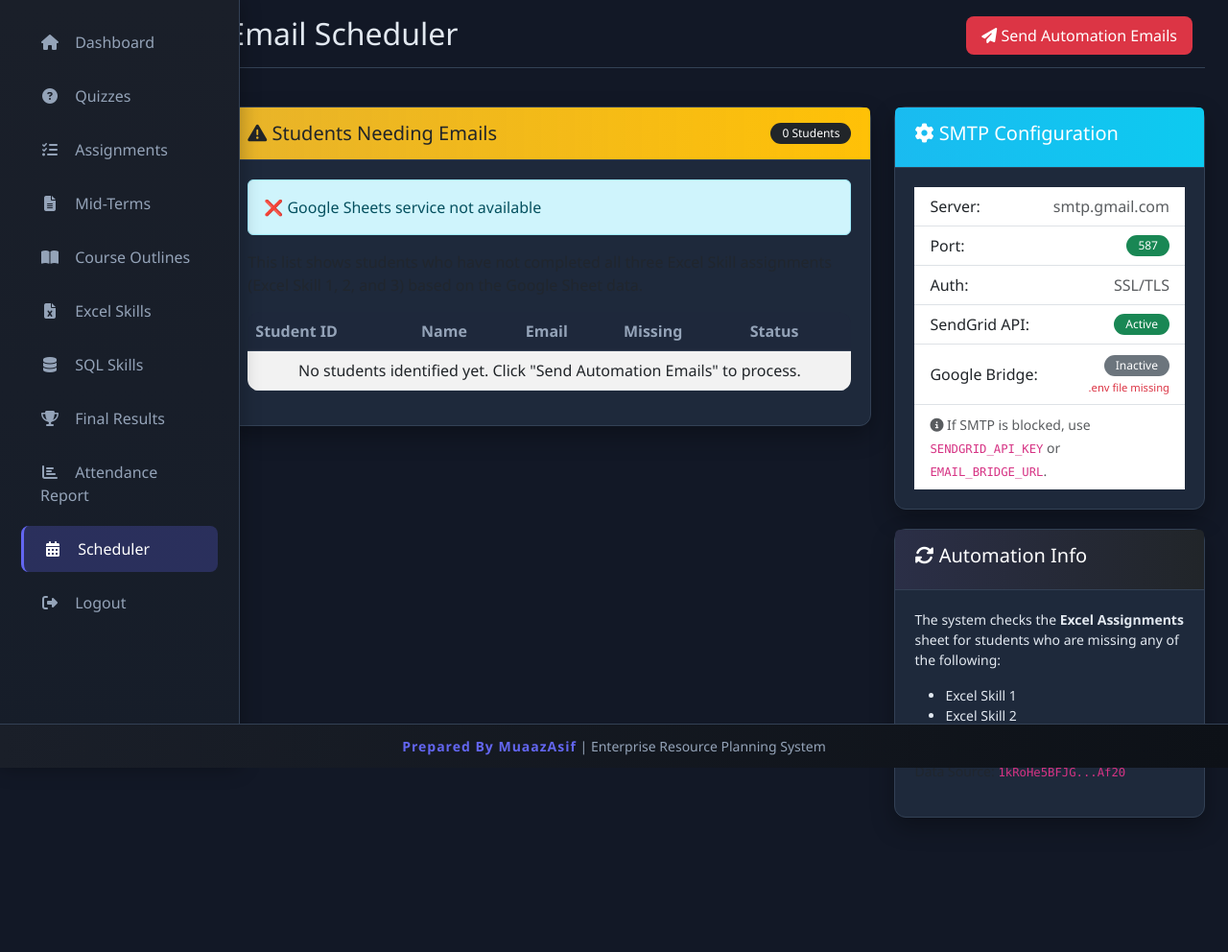
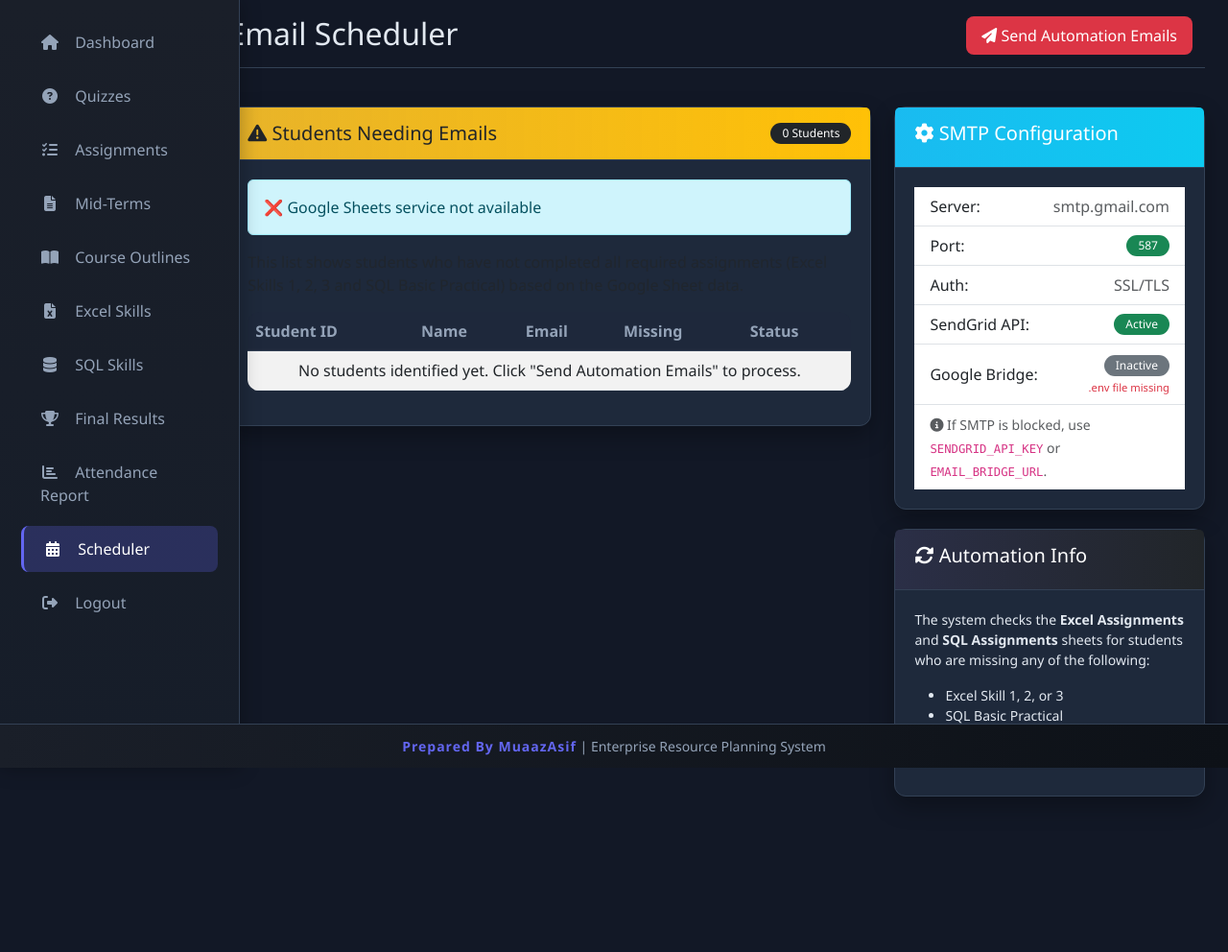
Before and after one commit to muaazasif/academic-erp-system, a Flask app: page /admin/scheduler in a window 1280 px wide. Shown: the whole page at 96% size. After the commit the page ends 830 px from the top, so only its background shows below. Run offline with Flask 3, Linux system fonts and the light colour scheme; the visitor is signed in with stand-in values (Sample User, id 1).

Commit message:
Update scheduler to include SQL assignments in student notifications

```diff
--- a/app.py
+++ b/app.py
@@ -2692,27 +2692,41 @@ def sync_sql_grade(student_id, name, assignment_title, score, percentage, submit
 
 
 def get_students_needing_email():
-    """Helper to identify students who haven't completed all Excel skills"""
+    """Helper to identify students who haven't completed all Excel and SQL skills"""
     try:
         service, sheet_id = get_sheets_service()
         if not service:
             return [], "❌ Google Sheets service not available"
 
-        # Use the configured sheet ID from environment
-        range_name = "'Excel Assignments'!A2:I"
-
-        result = service.spreadsheets().values().get(
-            spreadsheetId=sheet_id,
-            range=range_name
-        ).execute()
-
-        rows = result.get('values', [])
-        if not rows:
-            return [], "⚠️ No data found in the 'Excel Assignments' sheet"
+        # 1. Get Excel Assignments
+        excel_range = "'Excel Assignments'!A2:I"
+        try:
+            excel_result = service.spreadsheets().values().get(
+                spreadsheetId=sheet_id,
+                range=excel_range
+            ).execute()
+            excel_rows = excel_result.get('values', [])
+        except Exception as e:
+            print(f"⚠️ Could not read Excel Assignments sheet: {e}")
+            excel_rows = []
+
+        # 2. Get SQL Assignments
+        sql_range = "'SQL Assignments'!A2:I"
+        try:
+            sql_result = service.spreadsheets().values().get(
+                spreadsheetId=sheet_id,
+                range=sql_range
+            ).execute()
+            sql_rows = sql_result.get('values', [])
+        except Exception as e:
+            print(f"⚠️ Could not read SQL Assignments sheet: {e}")
+            sql_rows = []
 
         # Group rows by Student ID
         student_data = {}
-        for row in rows:
+
+        # Process Excel Rows
+        for row in excel_rows:
             if len(row) < 3:
                 continue
 
@@ -2725,25 +2739,61 @@ def get_students_needing_email():
                 student_data[sid] = {
                     'name': name,
                     'email': email,
-                    'completed_nums': set(),
+                    'excel_completed': set(),
+                    'sql_completed': False,
                     'all_assignments': []
                 }
 
             student_data[sid]['all_assignments'].append(assignment_title)
 
             if "Excel Skill 1" in assignment_title or "Excel 1" in assignment_title:
-                student_data[sid]['completed_nums'].add(1)
+                student_data[sid]['excel_completed'].add(1)
             if "Excel Skill 2" in assignment_title or "Excel 2" in assignment_title:
-                student_data[sid]['completed_nums'].add(2)
+                student_data[sid]['excel_completed'].add(2)
             if "Excel Skill 3" in assignment_title or "Excel 3" in assignment_title:
-                student_data[sid]['completed_nums'].add(3)
+                student_data[sid]['excel_completed'].add(3)
+
+        # Process SQL Rows
+        for row in sql_rows:
+            if len(row) < 3:
+                continue
+
+            sid = str(row[0]).strip()
+            name = row[1]
+            assignment_title = row[2]
+            email = row[8] if len(row) > 8 else ""
+
+            if sid not in student_data:
+                student_data[sid] = {
+                    'name': name,
+                    'email': email,
+                    'excel_completed': set(),
+                    'sql_completed': False,
+                    'all_assignments': []
+                }
+
+            # Update email if missing and found in SQL sheet
+            if not student_data[sid]['email'] and email:
+                student_data[sid]['email'] = email
+
+            student_data[sid]['all_assignments'].append(assignment_title)
+
+            if "SQL" in assignment_title:
+                student_data[sid]['sql_completed'] = True
 
         students_needing_email = []
         for sid, data in student_data.items():
-            completed = sorted(list(data['completed_nums']))
-
-            if len(completed) < 3:
-                missing = [f"Excel Skill {i}" for i in [1, 2, 3] if i not in completed]
+            missing = []
+
+            # Check Excel missing
+            excel_missing = [f"Excel Skill {i}" for i in [1, 2, 3] if i not in data['excel_completed']]
+            missing.extend(excel_missing)
+
+            # Check SQL missing
+            if not data['sql_completed']:
+                missing.append("SQL Basic Practical")
+
+            if missing:
                 students_needing_email.append({
                     'id': sid,
                     'name': data['name'],
@@ -2810,8 +2860,8 @@ def admin_scheduler_run():
 
                     payload = {
                         "to": student_email,
-                        "subject": f"Action Required: Incomplete Excel Assignments - {student_name}",
-                        "body": f"Dear {student_name},\n\nOur records show that you have not completed all required Excel Skill assignments.\nMissing assignments: {', '.join(missing)}\n\nPlease complete them as soon as possible.\n\nRegards,\nAdmin Team"
+                        "subject": f"Action Required: Incomplete Assignments - {student_name}",
+                        "body": f"Dear {student_name},\n\nOur records show that you have not completed all required assignments (Excel/SQL).\nMissing assignments: {', '.join(missing)}\n\nPlease complete them as soon as possible.\n\nRegards,\nAdmin Team"
                     }
                     try:
                         response = requests.post(email_bridge_url, json=payload, timeout=15)
@@ -2859,10 +2909,10 @@ def admin_scheduler_run():
                     data = {
                         "personalizations": [{"to": [{"email": student_email}]}],
                         "from": {"email": sender_email, "name": "ERP Admin"},
-                        "subject": f"Action Required: Incomplete Excel Assignments - {student_name}",
+                        "subject": f"Action Required: Incomplete Assignments - {student_name}",
                         "content": [{
                             "type": "text/plain",
-                            "value": f"Dear {student_name},\n\nOur records show that you have not completed all required Excel Skill assignments.\nMissing assignments: {', '.join(missing)}\n\nPlease complete them as soon as possible.\n\nRegards,\nAdmin Team"
+                            "value": f"Dear {student_name},\n\nOur records show that you have not completed all required assignments (Excel/SQL).\nMissing assignments: {', '.join(missing)}\n\nPlease complete them as soon as possible.\n\nRegards,\nAdmin Team"
                         }]
                     }
                     response = requests.post(url, headers=headers, json=data)
@@ -2934,10 +2984,10 @@ def admin_scheduler_run():
                         msg = MIMEMultipart()
                         msg['From'] = f"ERP Admin <{sender_email}>"
                         msg['To'] = student_email
-                        msg['Subject'] = f"Action Required: Incomplete Excel Assignments - {student_name}"
+                        msg['Subject'] = f"Action Required: Incomplete Assignments - {student_name}"
 
                         body = f"Dear {student_name},\n\n"
-                        body += f"Our records show that you have not completed all required Excel Skill assignments.\n"
+                        body += f"Our records show that you have not completed all required assignments (Excel/SQL).\n"
                         body += f"Missing assignments: {', '.join(missing)}\n\n"
                         body += f"Please complete them as soon as possible to ensure your progress is tracked correctly.\n\n"
                         body += f"Regards,\nAdmin Team"
--- a/templates/admin_scheduler.html
+++ b/templates/admin_scheduler.html
@@ -39,7 +39,7 @@
                                 {% endif %}
                             {% endwith %}
 
-                            <p class="text-muted">This list shows students who have not completed all three Excel Skill assignments (Excel Skill 1, 2, and 3) based on the Google Sheet data.</p>
+                            <p class="text-muted">This list shows students who have not completed all required assignments (Excel Skills 1, 2, 3 and SQL Basic Practical) based on the Google Sheet data.</p>
 
                             <div class="table-responsive">
                                 <table class="table table-striped table-hover">
@@ -133,13 +133,12 @@
                             <h5><i class="fas fa-sync-alt"></i> Automation Info</h5>
                         </div>
                         <div class="card-body">
-                            <p class="small">The system checks the <strong>Excel Assignments</strong> sheet for students who are missing any of the following:</p>
+                            <p class="small">The system checks the <strong>Excel Assignments</strong> and <strong>SQL Assignments</strong> sheets for students who are missing any of the following:</p>
                             <ul class="small">
-                                <li>Excel Skill 1</li>
-                                <li>Excel Skill 2</li>
-                                <li>Excel Skill 3</li>
+                                <li>Excel Skill 1, 2, or 3</li>
+                                <li>SQL Basic Practical</li>
                             </ul>
-                            <p class="small text-muted">Data Source: <code>1kRoHe5BFJG...Af20</code></p>
+                            <p class="small text-muted">Data Source: Google Sheets</p>
                         </div>
                     </div>
                 </div>
```
